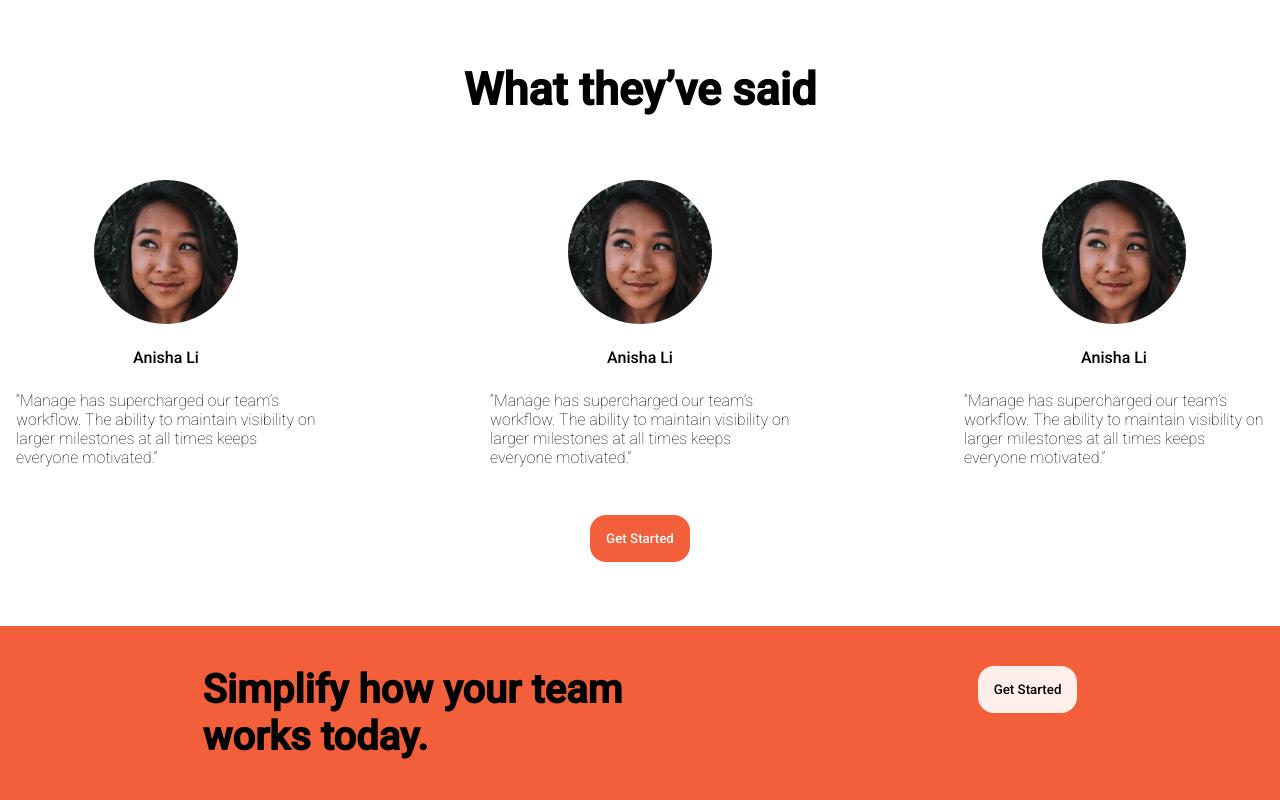
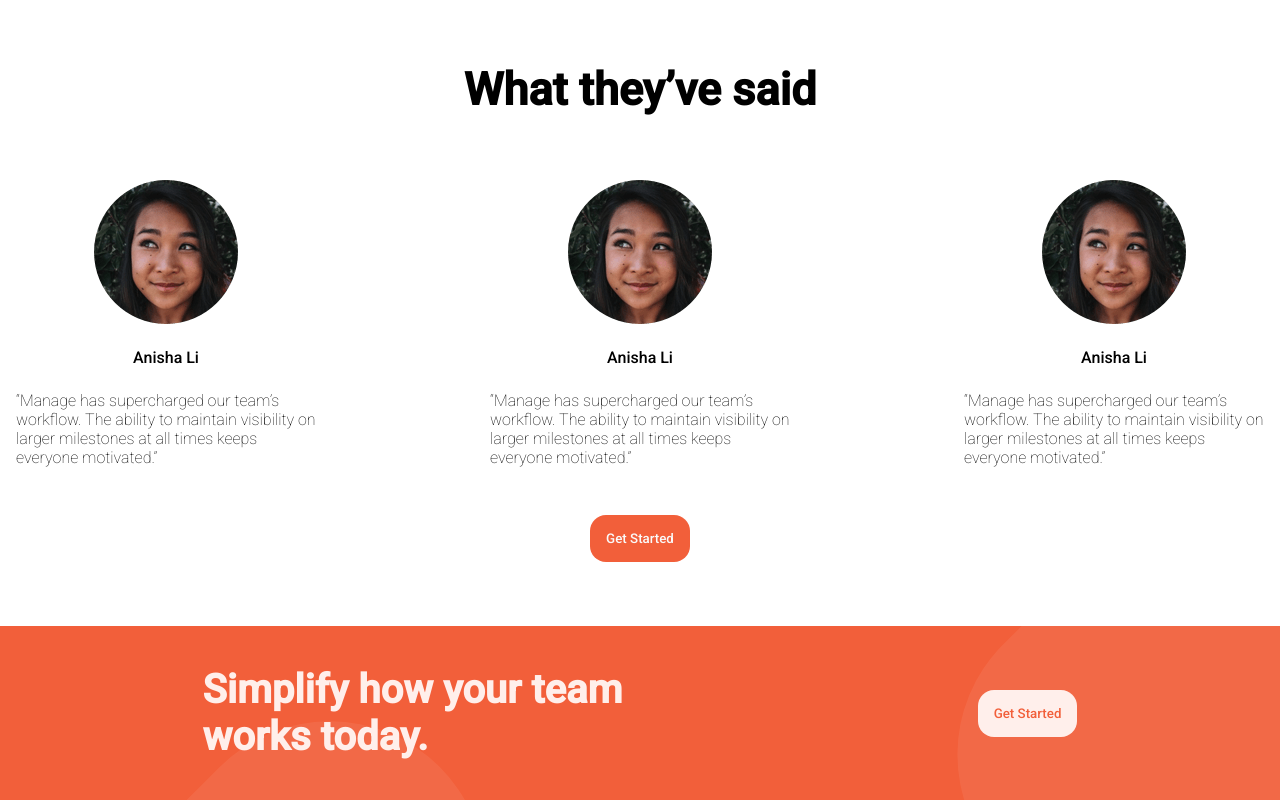
Before and after one commit to yacdanyCR/manage_Landin_Page, a plain HTML site: page index.html in a window 1280 px wide. Shown: the part 1127-1927 px from the top of the page. Drawn offline with Linux system fonts and the light colour scheme.

Commit message:
teams section

```diff
--- a/css/teams/style.css
+++ b/css/teams/style.css
@@ -3,8 +3,10 @@
   justify-content: space-around;
   margin-top: 4rem;
   background-color: var(--Bright-Red);
+  background-image: url("../../images/bg-simplify-section-desktop.svg");
   width: 100%;
   padding: 2.5rem;
+  align-items: center;
 }
 
 .teams__Info {
@@ -13,10 +15,12 @@
 
 .teams__Info > h1 {
   font-size: 40px;
+  color: var(--Very--Pale--Red);
 }
 
 .teams--Button {
   background-color: var(--Very--Pale--Red);
+  color: var(--Bright-Red);
   padding: 1rem;
   border-radius: 1rem;
   border: none;
```
